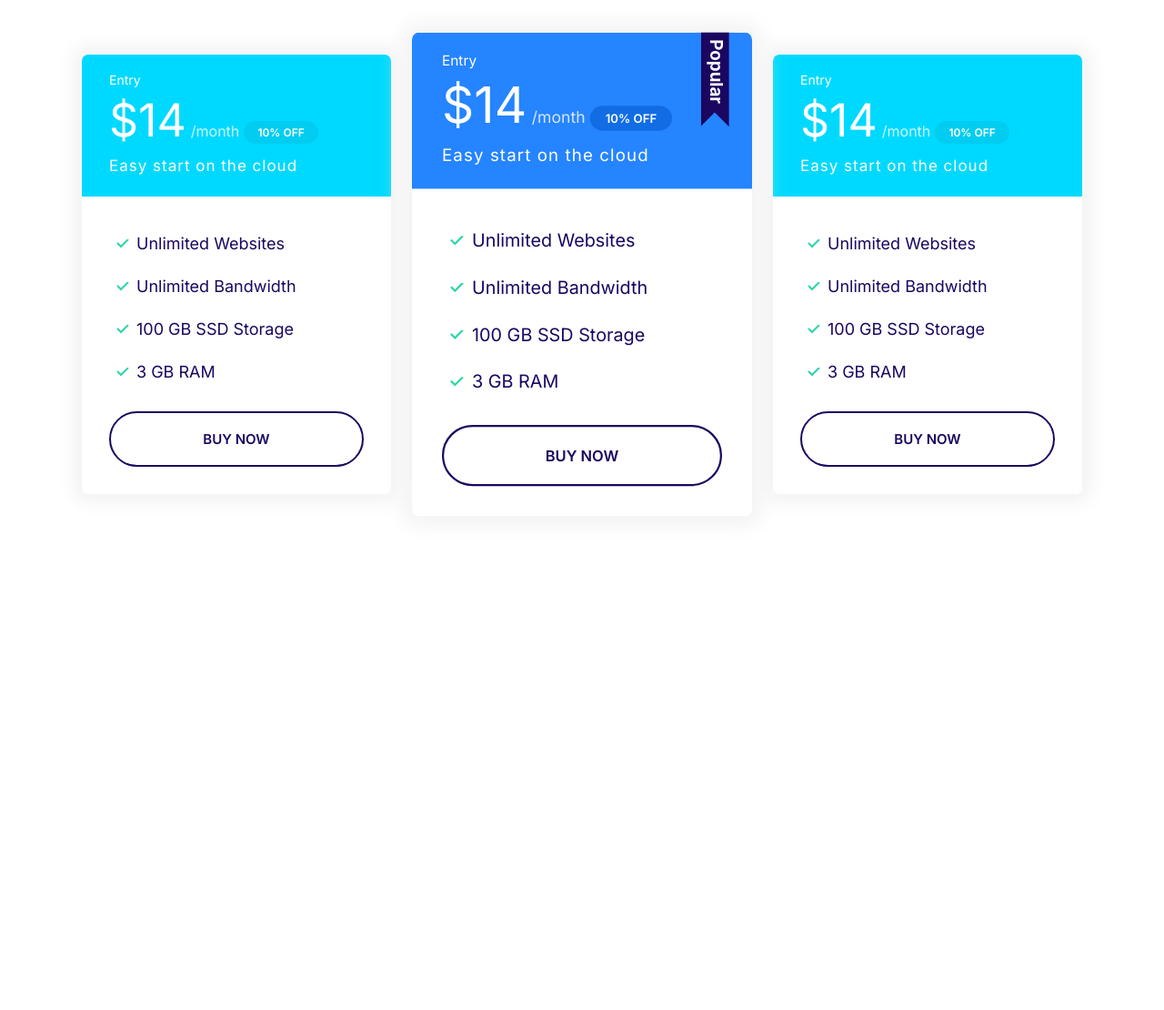
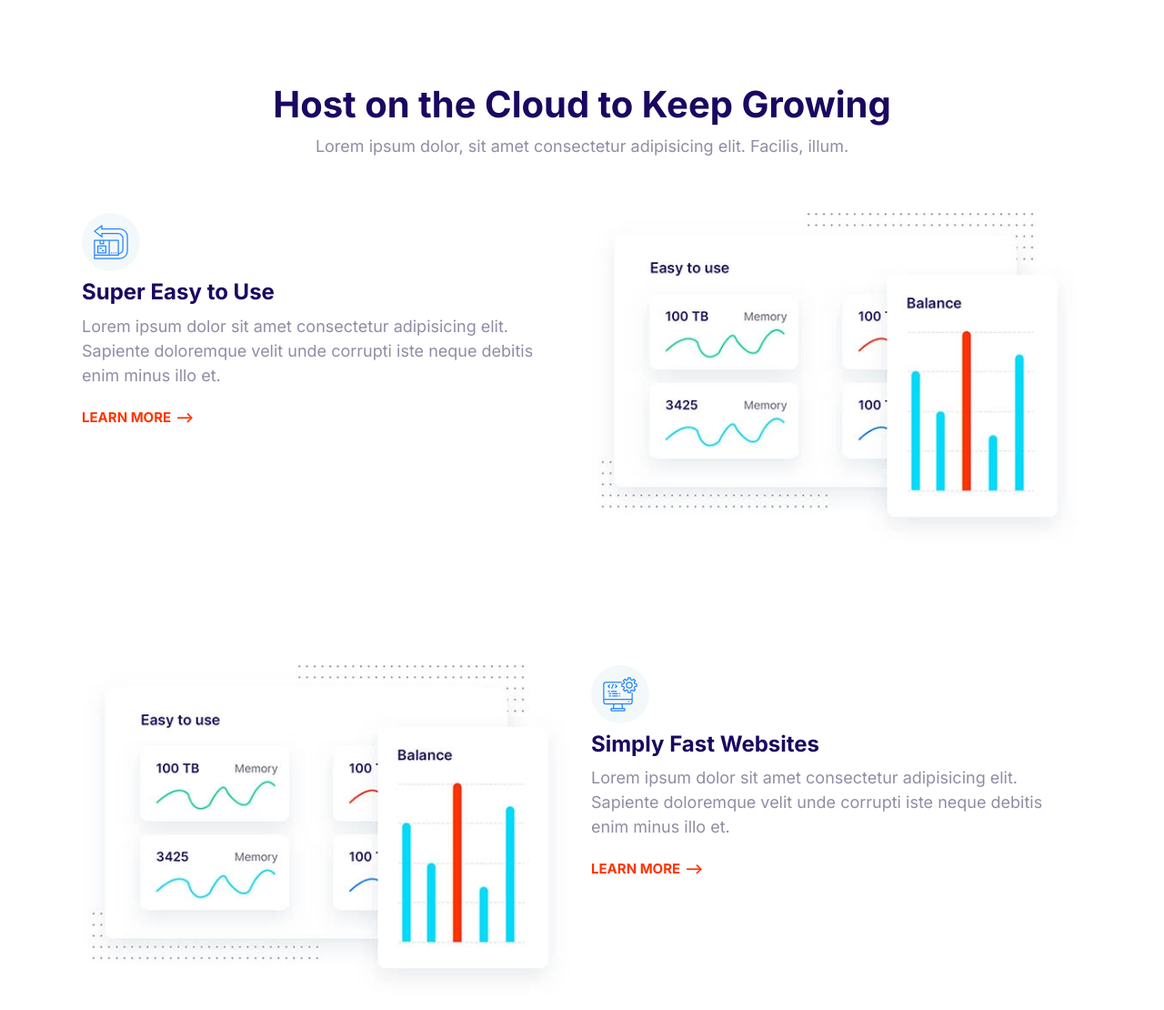
Before and after one commit to pryeshgohil/moshify, a plain HTML site: page index.html in a window 1280 px wide. Shown: the top 1110 px of the page at 91% size. Before the commit the page ends 800 px from the top, so only its background shows below. Drawn offline with Linux system fonts and the light colour scheme.

Commit message:
Build the features component.

```diff
--- a/css/styles.css
+++ b/css/styles.css
@@ -765,3 +765,28 @@ a {
     max-width: 500px;
     margin: 0 auto;
 }
+
+/* Features */
+
+.feature {
+    gap: 4rem 2rem;
+    margin: 12rem 0;
+}
+
+.feature:first-of-type {
+    margin-top: 6rem;
+}
+
+.feature__heading {
+    margin: 1rem 0;
+}
+
+.feature__image {
+    width: 100%;
+}
+
+@media screen and (min-width: 768px) {
+    .feature:nth-of-type(even) .feature__content {
+        order: 2;
+    }
+}
--- a/index.html
+++ b/index.html
@@ -14,70 +14,91 @@
     <link rel="stylesheet" href="css/styles.css" />
   </head>
   <body>
-    <section class="block container block-plans">
-      <div class="grid grid--1x3">
-        <div class="plan">
-          <div class="card card--secondary">
-            <header class="card__header">
-              <h3 class="plan__name">Entry</h3>
-              <span class="plan__price">$14</span>
-              <span class="plan__billing-cycle">/month</span>
-              <span class="badge badge--secondary badge--small">10% OFF</span>
-              <span class="plan__description">Easy start on the cloud</span>
-            </header>
-            <div class="card__body">
-              <ul class="list list--tick">
-                <li class="list__item">Unlimited Websites</li>
-                <li class="list__item">Unlimited Bandwidth</li>
-                <li class="list__item">100 GB SSD Storage</li>
-                <li class="list__item">3 GB RAM</li>
-              </ul>
-              <button class="btn btn--outline btn--block">Buy Now</button>
-            </div>
-          </div>
+    <section class="block container">
+      <header class="block__header">
+        <h2>Host on the Cloud to Keep Growing</h2>
+        <p>
+          Lorem ipsum dolor, sit amet consectetur adipisicing elit. Facilis,
+          illum.
+        </p>
+      </header>
+      <article class="grid grid--1x2 feature">
+        <div class="feature__content">
+          <span class="icon-container">
+            <svg class="icon icon--primary">
+              <use xlink:href="images/sprite.svg#easy"></use>
+            </svg>
+          </span>
+          <h3 class="feature__heading">Super Easy to Use</h3>
+          <p>
+            Lorem ipsum dolor sit amet consectetur adipisicing elit. Sapiente
+            doloremque velit unde corrupti iste neque debitis enim minus illo
+            et.
+          </p>
+          <a href="#" class="link-arrow">Learn More</a>
         </div>
-        <div class="plan plan--popular">
-          <div class="card card--primary">
-            <header class="card__header">
-              <h3 class="plan__name">Entry</h3>
-              <span class="plan__price">$14</span>
-              <span class="plan__billing-cycle">/month</span>
-              <span class="badge badge--primary badge--small">10% OFF</span>
-              <span class="plan__description">Easy start on the cloud</span>
-            </header>
-            <div class="card__body">
-              <ul class="list list--tick">
-                <li class="list__item">Unlimited Websites</li>
-                <li class="list__item">Unlimited Bandwidth</li>
-                <li class="list__item">100 GB SSD Storage</li>
-                <li class="list__item">3 GB RAM</li>
-              </ul>
-              <button class="btn btn--outline btn--block">Buy Now</button>
-            </div>
-          </div>
+        <picture>
+          <source
+            type="image/webp"
+            srcset="images/easy.webp 1x, images/easy@2x.webp 2x" />
+          <source
+            type="image/jpg"
+            srcset="images/easy.jpg 1x, images/easy@2x.jpg 2x" />
+          <img class="feature__image" src="images/easy@2x.jpg" alt=""
+        /></picture>
+      </article>
+      <article class="grid grid--1x2 feature">
+        <div class="feature__content">
+          <span class="icon-container">
+            <svg class="icon icon--primary">
+              <use xlink:href="images/sprite.svg#computer"></use>
+            </svg>
+          </span>
+          <h3 class="feature__heading">Simply Fast Websites</h3>
+          <p>
+            Lorem ipsum dolor sit amet consectetur adipisicing elit. Sapiente
+            doloremque velit unde corrupti iste neque debitis enim minus illo
+            et.
+          </p>
+          <a href="#" class="link-arrow">Learn More</a>
         </div>
-        <div class="plan">
-          <div class="card card--secondary">
-            <header class="card__header">
-              <h3 class="plan__name">Entry</h3>
-              <span class="plan__price">$14</span>
-              <span class="plan__billing-cycle">/month</span>
-              <span class="badge badge--secondary badge--small">10% OFF</span>
-              <span class="plan__description">Easy start on the cloud</span>
-            </header>
-            <div class="card__body">
-              <ul class="list list--tick">
-                <li class="list__item">Unlimited Websites</li>
-                <li class="list__item">Unlimited Bandwidth</li>
-                <li class="list__item">100 GB SSD Storage</li>
-                <li class="list__item">3 GB RAM</li>
-              </ul>
-              <button class="btn btn--outline btn--block">Buy Now</button>
-            </div>
-          </div>
+        <picture>
+          <source
+            type="image/webp"
+            srcset="images/easy.webp 1x, images/easy@2x.webp 2x" />
+          <source
+            type="image/jpg"
+            srcset="images/easy.jpg 1x, images/easy@2x.jpg 2x" />
+          <img class="feature__image" src="images/easy@2x.jpg" alt=""
+        /></picture>
+      </article>
+      <article class="grid grid--1x2 feature">
+        <div class="feature__content">
+          <span class="icon-container">
+            <svg class="icon icon--primary">
+              <use xlink:href="images/sprite.svg#wordpress"></use>
+            </svg>
+          </span>
+          <h3 class="feature__heading">WordPress made easy</h3>
+          <p>
+            Lorem ipsum dolor sit amet consectetur adipisicing elit. Sapiente
+            doloremque velit unde corrupti iste neque debitis enim minus illo
+            et.
+          </p>
+          <a href="#" class="link-arrow">Learn More</a>
         </div>
-      </div>
+        <picture>
+          <source
+            type="image/webp"
+            srcset="images/easy.webp 1x, images/easy@2x.webp 2x" />
+          <source
+            type="image/jpg"
+            srcset="images/easy.jpg 1x, images/easy@2x.jpg 2x" />
+          <img class="feature__image" src="images/easy@2x.jpg" alt=""
+        /></picture>
+      </article>
     </section>
+
     <script src="js/main.js"></script>
   </body>
 </html>
```
Also changed, not shown: components/features.html (added, +80 -0 lines), images/easy.jpg (added), images/easy.webp (added), images/easy@2x.jpg (added), images/easy@2x.webp (added).
